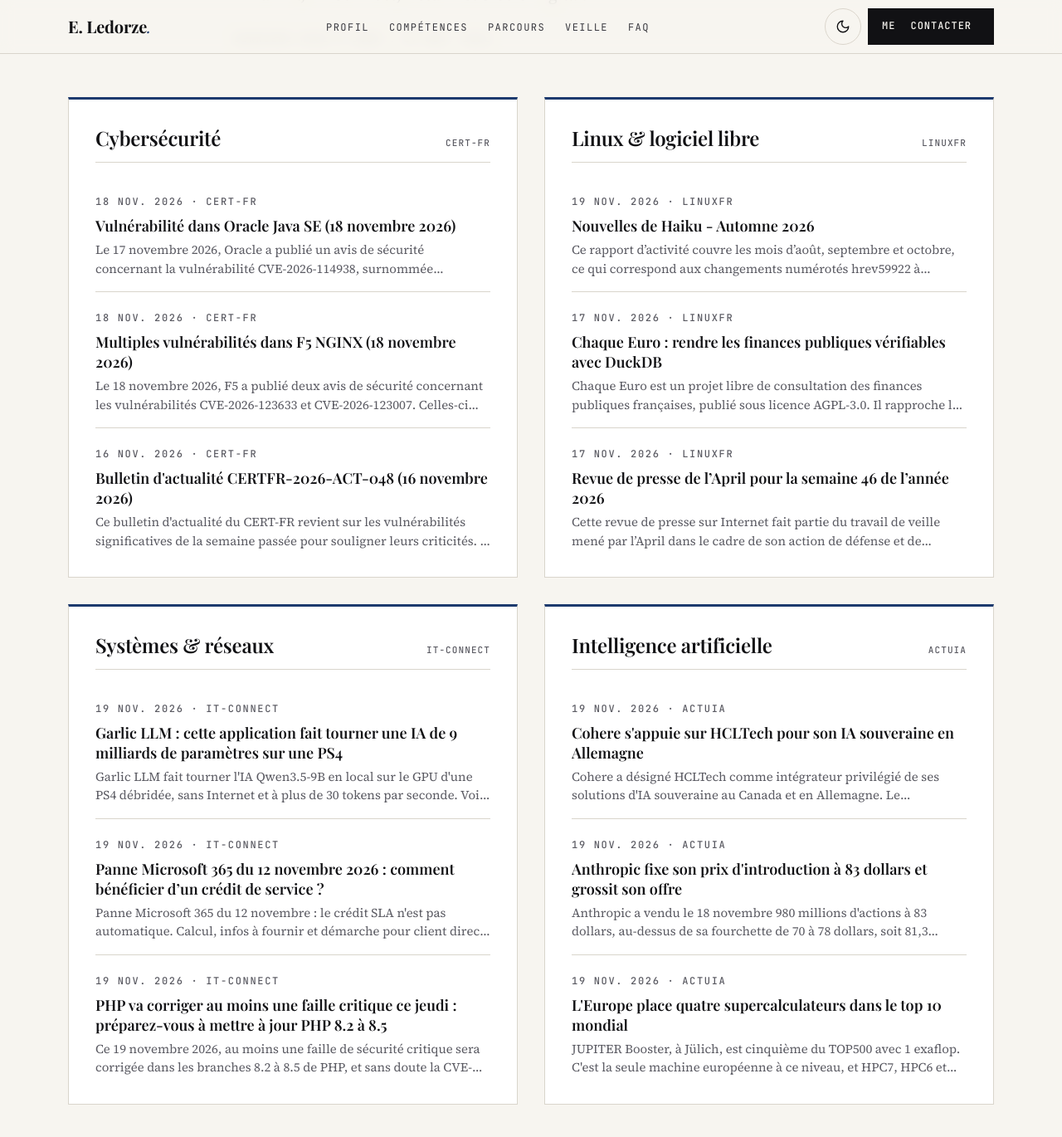
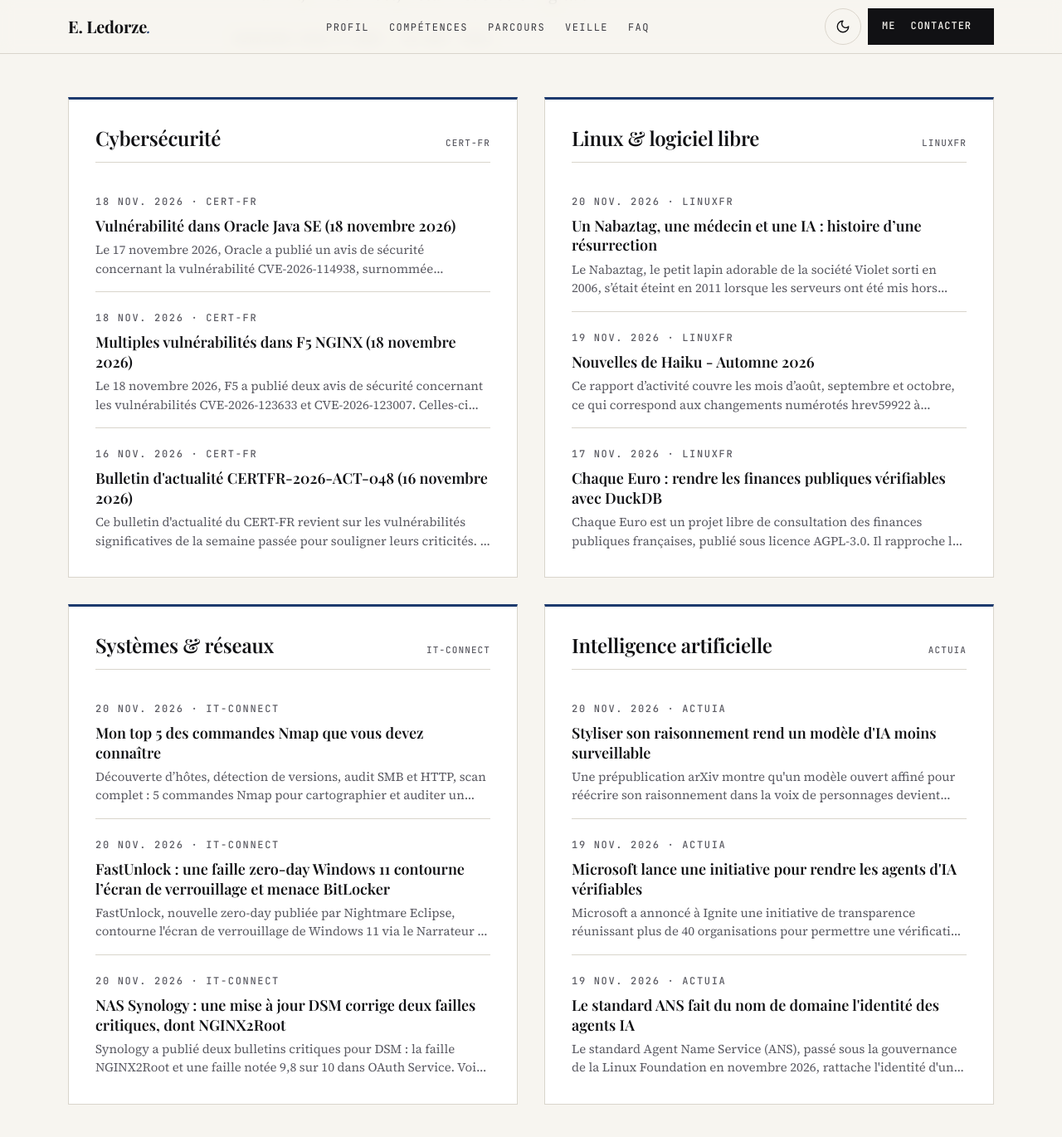
Before and after one commit to TheDringe54-lab/TheDringe54-lab.github.io, a Jekyll site: the page built from index.html, in a window 1280 px wide and 1400 px high, scrolled down 4307 px. Shown: the top 1370 px of the window at 83% size. Built offline with Jekyll 4.4.1, drawn with Linux system fonts in a browser that asks for light colours.

Commit message:
Veille techno : mise à jour automatique

```diff
--- a/_data/veille.json
+++ b/_data/veille.json
@@ -1,5 +1,5 @@
 {
-  "mise_a_jour": "2026-11-19",
+  "mise_a_jour": "2026-11-20",
   "themes": [
     {
       "id": "cyber",
@@ -35,6 +35,13 @@
       "titre_en": "Linux & open source",
       "articles": [
         {
+          "titre": "Un Nabaztag, une médecin et une IA : histoire d’une résurrection",
+          "lien": "https://linuxfr.org/news/un-nabaztag-une-medecin-et-une-ia-histoire-d-une-resurrection",
+          "source": "LinuxFR",
+          "date": "2026-11-20",
+          "resume": "Le Nabaztag, le petit lapin adorable de la société Violet sorti en 2006, s’était éteint en 2011 lorsque les serveurs ont été mis hors service. Cet ancêtre des…"
+        },
+        {
           "titre": "Nouvelles de Haiku - Automne 2026",
           "lien": "https://linuxfr.org/news/nouvelles-de-haiku-automne-2026",
           "source": "LinuxFR",
@@ -47,13 +54,6 @@
           "source": "LinuxFR",
           "date": "2026-11-17",
           "resume": "Chaque Euro est un projet libre de consultation des finances publiques françaises, publié sous licence AGPL-3.0. Il rapproche les données de leurs producteurs…"
-        },
-        {
-          "titre": "Revue de presse de l’April pour la semaine 46 de l’année 2026",
-          "lien": "https://linuxfr.org/news/revue-de-presse-de-l-april-pour-la-semaine-46-de-l-annee-2026",
-          "source": "LinuxFR",
-          "date": "2026-11-17",
-          "resume": "Cette revue de presse sur Internet fait partie du travail de veille mené par l’April dans le cadre de son action de défense et de promotion du logiciel libre…"
         }
       ]
     },
@@ -63,25 +63,25 @@
       "titre_en": "Systems & networks",
       "articles": [
         {
-          "titre": "Garlic LLM : cette application fait tourner une IA de 9 milliards de paramètres sur une PS4",
-          "lien": "https://www.it-connect.fr/garlic-llm-ia-locale-ps4/",
+          "titre": "Mon top 5 des commandes Nmap que vous devez connaître",
+          "lien": "https://www.it-connect.fr/mon-top-5-des-commandes-nmap-que-vous-devez-connaitre/",
           "source": "IT-Connect",
-          "date": "2026-11-19",
-          "resume": "Garlic LLM fait tourner l'IA Qwen3.5-9B en local sur le GPU d'une PS4 débridée, sans Internet et à plus de 30 tokens par seconde. Voici ce qu'il faut savoir…"
+          "date": "2026-11-20",
+          "resume": "Découverte d’hôtes, détection de versions, audit SMB et HTTP, scan complet : 5 commandes Nmap pour cartographier et auditer un réseau comme un pentester. Le…"
         },
         {
-          "titre": "Panne Microsoft 365 du 12 novembre 2026 : comment bénéficier d’un crédit de service ?",
-          "lien": "https://www.it-connect.fr/panne-microsoft-365-credit-sla/",
+          "titre": "FastUnlock : une faille zero-day Windows 11 contourne l’écran de verrouillage et menace BitLocker",
+          "lien": "https://www.it-connect.fr/fastunlock-zero-day-windows-11-bitlocker-narrateur/",
           "source": "IT-Connect",
-          "date": "2026-11-19",
-          "resume": "Panne Microsoft 365 du 12 novembre : le crédit SLA n'est pas automatique. Calcul, infos à fournir et démarche pour client direct ou CSP : agissez maintenant…"
+          "date": "2026-11-20",
+          "resume": "FastUnlock, nouvelle zero-day publiée par Nightmare Eclipse, contourne l'écran de verrouillage de Windows 11 via le Narrateur et menace BitLocker. Le post…"
         },
         {
-          "titre": "PHP va corriger au moins une faille critique ce jeudi : préparez-vous à mettre à jour PHP 8.2 à 8.5",
-          "lien": "https://www.it-connect.fr/mise-a-jour-php-faille-critique-19-novembre-2026/",
+          "titre": "NAS Synology : une mise à jour DSM corrige deux failles critiques, dont NGINX2Root",
+          "lien": "https://www.it-connect.fr/nginx2root-synology-dsm-faille-oauth-cve-2026-120382/",
           "source": "IT-Connect",
-          "date": "2026-11-19",
-          "resume": "Ce 19 novembre 2026, au moins une faille de sécurité critique sera corrigée dans les branches 8.2 à 8.5 de PHP, et sans doute la CVE-2026-115560. Le post PHP…"
+          "date": "2026-11-20",
+          "resume": "Synology a publié deux bulletins critiques pour DSM : la faille NGINX2Root et une faille notée 9,8 sur 10 dans OAuth Service. Voici comment protéger votre NAS…"
         }
       ]
     },
@@ -91,25 +91,25 @@
       "titre_en": "Artificial intelligence",
       "articles": [
         {
-          "titre": "Cohere s'appuie sur HCLTech pour son IA souveraine en Allemagne",
-          "lien": "https://www.actuia.com/actualite/cohere-sappuie-sur-hcltech-pour-son-ia-souveraine-en-allemagne/",
+          "titre": "Styliser son raisonnement rend un modèle d'IA moins surveillable",
+          "lien": "https://www.actuia.com/actualite/styliser-son-raisonnement-rend-un-modele-dia-moins-surveillable/",
+          "source": "ActuIA",
+          "date": "2026-11-20",
+          "resume": "Une prépublication arXiv montre qu'un modèle ouvert affiné pour réécrire son raisonnement dans la voix de personnages devient moins lisible par un moniteur…"
+        },
+        {
+          "titre": "Microsoft lance une initiative pour rendre les agents d'IA vérifiables",
+          "lien": "https://www.actuia.com/actualite/microsoft-lance-une-initiative-pour-rendre-les-agents-dia-verifiables/",
           "source": "ActuIA",
           "date": "2026-11-19",
-          "resume": "Cohere a désigné HCLTech comme intégrateur privilégié de ses solutions d'IA souveraine au Canada et en Allemagne. Le communiqué laisse chaque client choisir…"
+          "resume": "Microsoft a annoncé à Ignite une initiative de transparence réunissant plus de 40 organisations pour permettre une vérification indépendante des agents d'IA…"
         },
         {
-          "titre": "Anthropic fixe son prix d'introduction à 83 dollars et grossit son offre",
-          "lien": "https://www.actuia.com/actualite/anthropic-fixe-son-prix-dintroduction-a-83-dollars-et-grossit-son-offre/",
+          "titre": "Le standard ANS fait du nom de domaine l'identité des agents IA",
+          "lien": "https://www.actuia.com/actualite/le-standard-ans-fait-du-nom-de-domaine-lidentite-des-agents-ia/",
           "source": "ActuIA",
           "date": "2026-11-19",
-          "resume": "Anthropic a vendu le 18 novembre 980 millions d'actions à 83 dollars, au-dessus de sa fourchette de 70 à 78 dollars, soit 81,3 milliards de dollars avant…"
-        },
-        {
-          "titre": "L'Europe place quatre supercalculateurs dans le top 10 mondial",
-          "lien": "https://www.actuia.com/actualite/leurope-place-quatre-supercalculateurs-dans-le-top-10-mondial/",
-          "source": "ActuIA",
-          "date": "2026-11-19",
-          "resume": "JUPITER Booster, à Jülich, est cinquième du TOP500 avec 1 exaflop. C'est la seule machine européenne à ce niveau, et HPC7, HPC6 et Alps complètent la présence…"
+          "resume": "Le standard Agent Name Service (ANS), passé sous la gouvernance de la Linux Foundation en novembre 2026, rattache l'identité d'un agent IA à un nom de domaine…"
         }
       ]
     }
```
